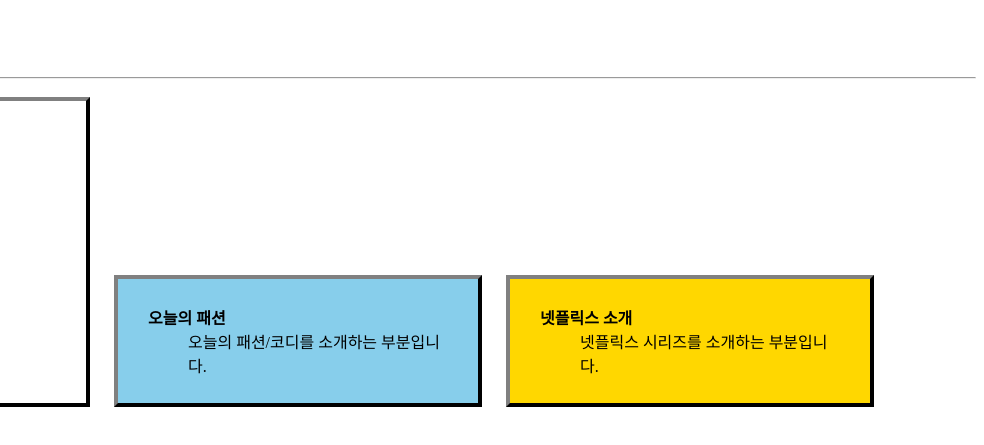
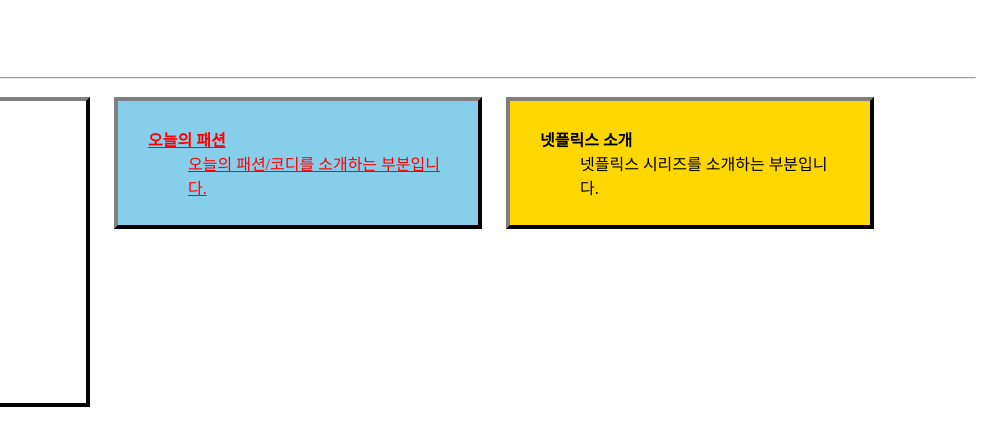
Before and after one commit to kyuyoungHan/WebStudy, a plain HTML site: page index.html in a window 1280 px wide. Shown: the part 171-616 px from the top of the page, 296-1280 px from the left. Drawn offline with Linux system fonts and the light colour scheme.

```diff
--- a/index.html
+++ b/index.html
@@ -13,6 +13,7 @@
             width: 200px;
         }
         div{
+            vertical-align: top;
             display: inline-block;
             border-top: solid 4px gray;
             border-left: solid 4px gray;
@@ -28,6 +29,8 @@
         }
 
         div#ootd {
+            color: red;
+            text-decoration: underline;
             background-color: skyblue;
         }
         p{
@@ -48,7 +51,7 @@
         <dt>영화소개</dt>
         <dd>영화를 소개하는 부분입니다.</dd>
         <dd>남자가 사랑할때
-            <img src="https://i.namu.wiki/i/REvbCNLLDw3y12T3pnmvfusUNNOFLNL-jRcZepDDpa6ZNaRWn-Us4AqIAcK1fj8MEuv8ZETdxAkBKkcrf3pChZ2IG-3ufel4_8wSsoiU42Gav6PpcLBPsJKIuDSk6tA39Te1B4heOaSnMglO5I8fgA.webp">
+            <a href="https://namu.wiki/w/%EB%82%A8%EC%9E%90%EA%B0%80%20%EC%82%AC%EB%9E%91%ED%95%A0%20%EB%95%8C%28%EC%98%81%ED%99%94%29"></a><img src="https://i.namu.wiki/i/REvbCNLLDw3y12T3pnmvfusUNNOFLNL-jRcZepDDpa6ZNaRWn-Us4AqIAcK1fj8MEuv8ZETdxAkBKkcrf3pChZ2IG-3ufel4_8wSsoiU42Gav6PpcLBPsJKIuDSk6tA39Te1B4heOaSnMglO5I8fgA.webp">
 
         </dd>
         <dd>한남자의 뜨거운 사랑이야기</dd>
```
